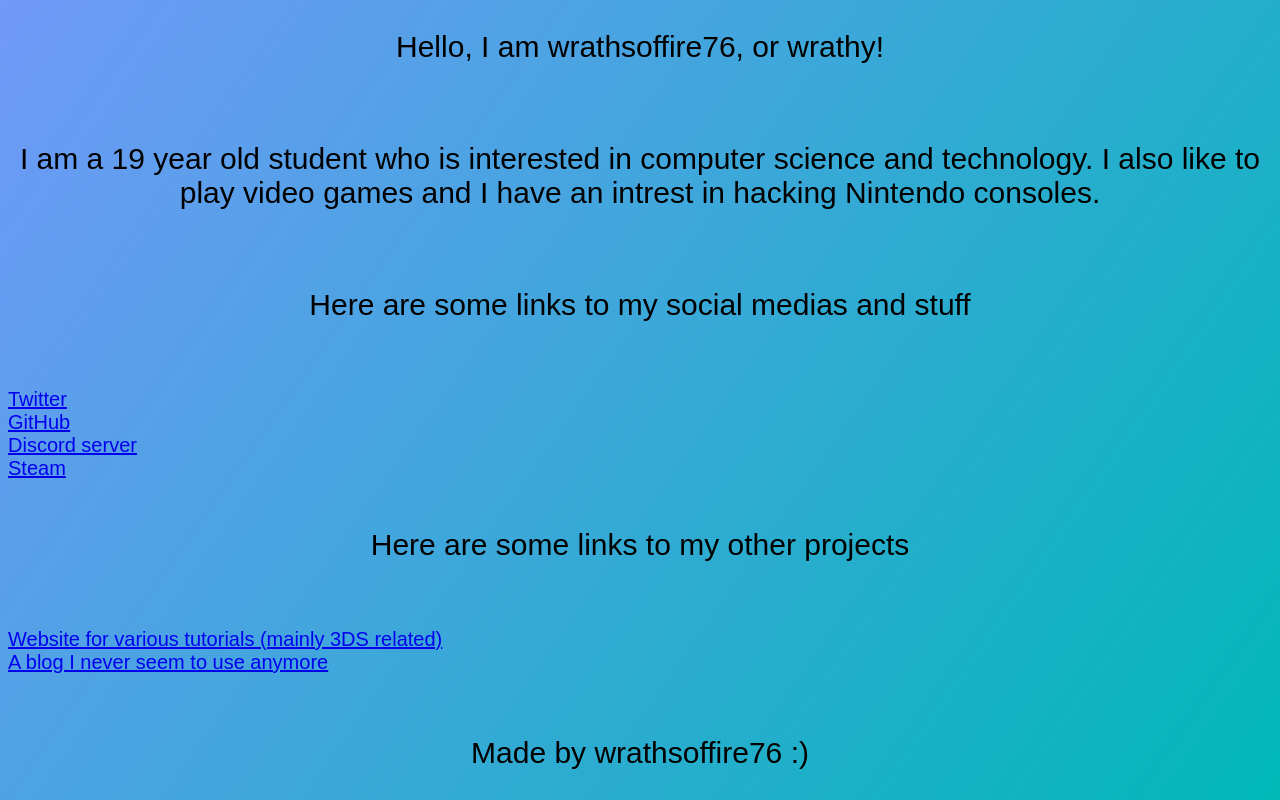
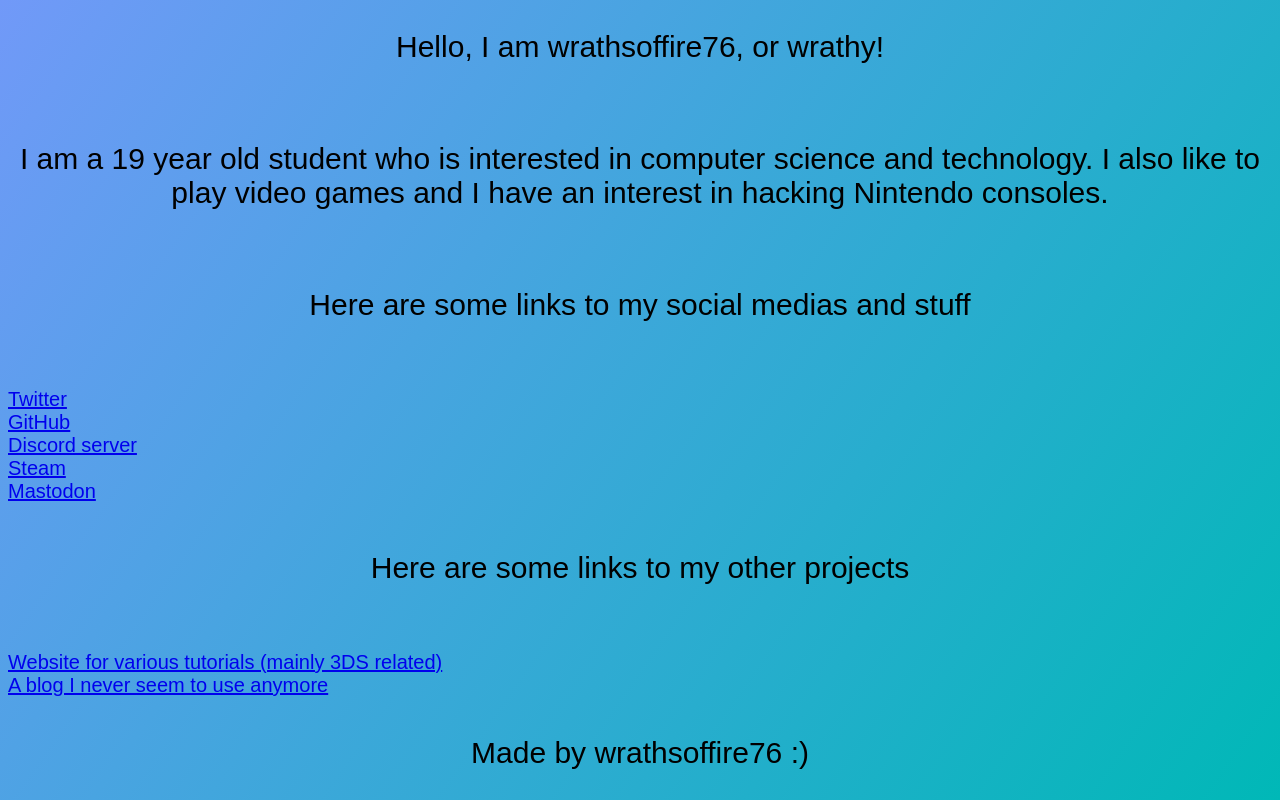
Before and after one commit to wrathsoffire76/wrathsoffire76.github.io, a plain HTML site: page index.html in a window 1280 px wide. Drawn offline with Linux system fonts and the light colour scheme.

Commit message:
Add Mastodon links

```diff
--- a/index.html
+++ b/index.html
@@ -21,7 +21,7 @@
 <body>
 	<p>Hello, I am wrathsoffire76, or wrathy!</p>
           <br>
-        <p>I am a 19 year old student who is interested in computer science and technology. I also like to play video games and I have an intrest in hacking Nintendo consoles.</p>
+        <p>I am a 19 year old student who is interested in computer science and technology. I also like to play video games and I have an interest in hacking Nintendo consoles.</p>
           <br>
         <p>Here are some links to my social medias and stuff</p>
           <br>
@@ -34,6 +34,8 @@
           <br>
         <a href="https://steamcommunity.com/id/wrathsoffire76/">Steam</a>
           <br>
+        <a rel="me" href="https://mstdn.io/@wrathsoffire76">Mastodon</a>
+          <br>
           <br>
         <p>Here are some links to my other projects</p>
           <br>
```
